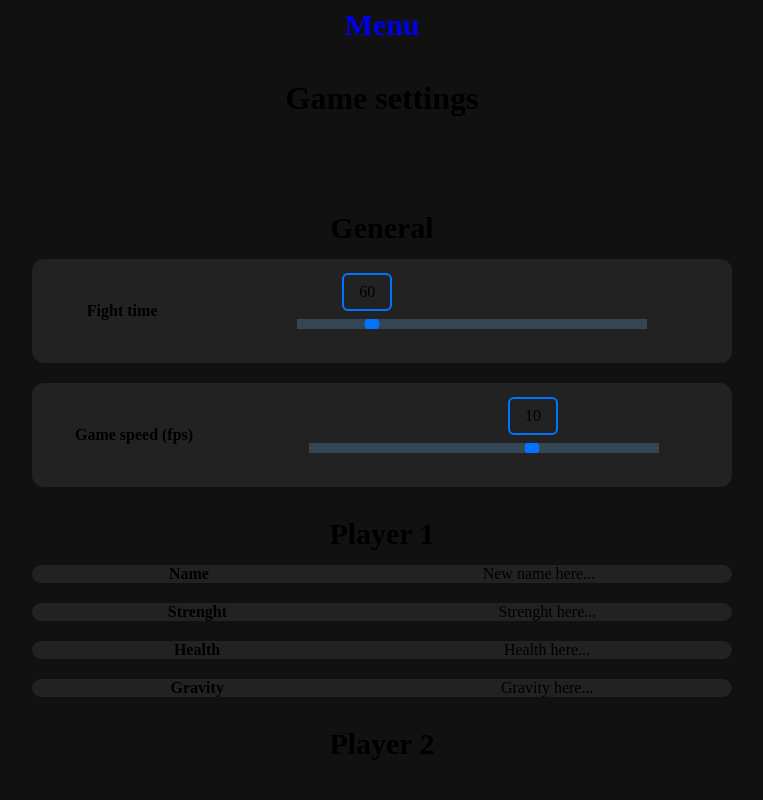
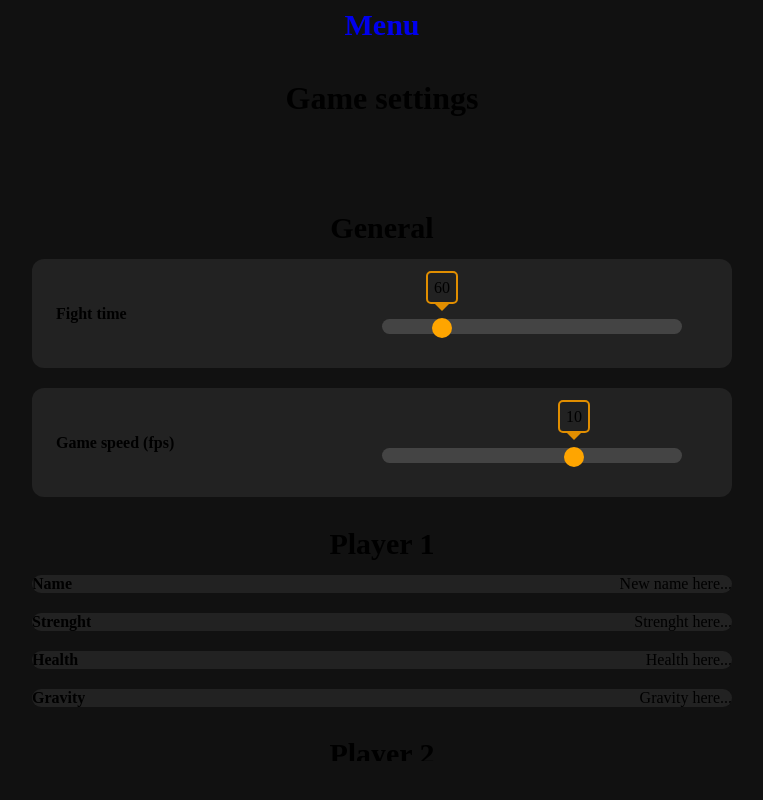
Before and after one commit to NicoloCavalli95horses/fighting_game, a Vue app: page /settings in a window 1280 px wide. Shown: the whole page, without its empty margins (258-1021 px from the left). Built offline with nearby package versions, Linux system fonts and the light colour scheme; a web font is replaced by a local one.

Commit message:
joking, now the InputRange is done

```diff
--- a/src/assets/main.css
+++ b/src/assets/main.css
@@ -58,6 +58,10 @@
   margin-left: 12px;
 }
 
+.l-24 {
+  margin-left: 24px;
+}
+
 .bold {
   font-weight: bold;
 }
--- a/src/components/InputRange.vue
+++ b/src/components/InputRange.vue
@@ -1,18 +1,24 @@
 <template>
   <div class="input-wrapper">
-    <span :style="{ 'left': offset }">{{ current }}</span>
-    <input
-      type="range"
-      :min="min"
-      :max="max"
-      v-model="current"
-      @mouseup="emit('value', current)"
-    />
+    <input type="range" :min="min" :max="max" @mouseup="emit('value', current)" v-model="current" />
+    <div class="value-wrapper" :style="{ 'left': offset }">
+      <div class="cursor"></div>
+      <div class="value">
+        <span>{{ current }}</span>
+      </div>
+    </div>
   </div>
 </template>
 
 <script setup>
+// ==============================
+// Import
+// ==============================
 import { computed, ref } from "vue";
+
+// ==============================
+// Props, emits, variables
+// ==============================
 const props = defineProps({
   min: Number,
   max: Number,
@@ -23,45 +29,94 @@ const emit = defineEmits(["value"]);
 const current = ref(props.start);
 const isClicked = ref(false);
 
+// ==============================
+// Functions
+// ==============================
+
 /**
  *  Normalize <input type="range">
  *  val = (( x - min ) / ( max - min ))  // range from 0 to 1
  */
 const offset = computed(() => {
-  return  Math.round(((current.value - props.min) / (props.max - props.min)) * 100) + "%"
+  return Math.round(((current.value - props.min) / (props.max - props.min)) * 100) + "%"
 });
 </script>
 
 <style lang="scss" scoped>
-$size: 50px;
+$spanSize: 50px;
+$spanBorder: 2px;
+$arrowSize: 8px;
+$blue: #0075ff;
+$orange: rgba(225, 142, 0);
+$t-duration: 200ms;
 
 .input-wrapper {
   position: relative;
   overflow: visible;
-  margin: 30px;
-  span {
-    position: absolute;
-    box-sizing: border-box;
-    top: 0;
-    width: $size;
-    padding: 8px;
-    text-align: center;
-    display: block;
-    transform: translateX(-$size/2) translateY(-16px);
-    border: 2px solid #0075ff;
-    border-radius: 6px;
-    transition-duration: 200ms;
-    transition-timing-function: cubic-bezier(0.175, 0.885, 0.32, 1.275);
+  margin: 30px 50px;
+
+  input[type="range"] {
+    cursor: pointer;
+    min-width: 300px;
+    height: 15px;
+    margin-top: 30px;
+    appearance: none;
+    background: #444;
+    border-radius: 10px;
+    z-index: 2;
+
+    &::-webkit-slider-thumb {
+      appearance: none;
+      width: 48px;
+      height: 48px;
+      cursor: pointer;
+      z-index: 2;
+      position: relative;
+    }
   }
 
-  input[type="range"] {
-    width: 350px;
-    height: 10px;
-    margin-top: 30px;
-    cursor: pointer;
-  }
-  input[type="range"]::-webkit-slider-runnable-track {
-    background: #344553;
+  .value-wrapper {
+    width: 48px;
+    height: 80px;
+    position: absolute;
+    bottom: -20px;
+    transform: translateX(-50%);
+    overflow: visible;
+
+    .cursor {
+      width: 20px;
+      height: 20px;
+      background-color: orange;
+      position: absolute;
+      border-radius: 50%;
+      bottom: 0;
+      left: 50%;
+      transform: translate(-50%, -100%);
+      transition-duration: $t-duration;
+      z-index: 0;
+    }
+
+    .value {
+      text-align: center;
+      overflow: visible;
+      span {
+        border: 2px solid $orange;
+        border-radius: 5px;
+        padding: 6px;
+      }
+
+      &::after {
+        content: "";
+        position: absolute;
+        top: 25px;
+        left: 50%;
+        margin: 0 auto;
+        transform: translate(-50%, 0);
+        border-left: $arrowSize solid transparent;
+        border-right: $arrowSize solid transparent;
+        border-top: $arrowSize solid $orange;
+      }
+    }
   }
 }
 </style>
--- a/src/views/Settings.vue
+++ b/src/views/Settings.vue
@@ -6,7 +6,7 @@
       <h3>General</h3>
       <div class="flex-column">
         <div class="row">
-          <h4>Fight time</h4>
+          <h4 class="l-24">Fight time</h4>
           <InputRange
             :start="store.game.settings.fightTime"
             :min="0"
@@ -16,7 +16,7 @@
         </div>
 
         <div class="row">
-          <h4>Game speed (fps)</h4>
+          <h4 class="l-24">Game speed (fps)</h4>
           <InputRange
             :start="store.game.settings.frameRate"
             :min="1"
@@ -94,12 +94,15 @@ const store = Store();
     display: inline-block;
   }
   .settings-container {
-
     max-height: 550px;
     max-width: 700px;
     margin: 50px auto;
     overflow: auto;
     padding: 20px;
+
+    &::-webkit-scrollbar {
+     display: none;
+    }
 
     h3 {
       margin-top: 20px;
@@ -112,7 +115,7 @@ const store = Store();
       width: 100%;
       display: flex;
       align-items: center;
-      justify-content: space-around;
+      justify-content: space-between;
       background-color: #222;
       border-radius: 12px;
       margin: 10px;
```
